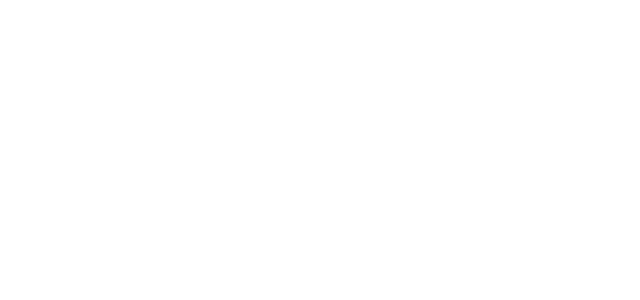
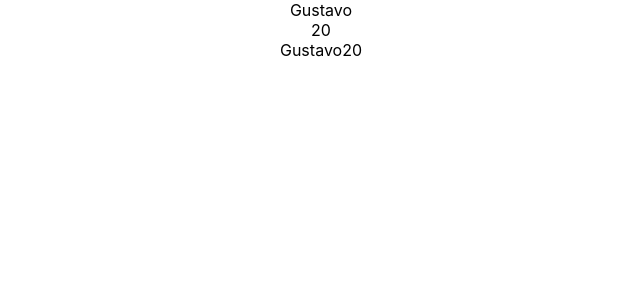
Before and after one commit to IDEjr/tutoriais-2022, a React (Create React App) app: page / in a window 1280 px wide. Shown: the top 300 px of the page, without its empty margins (319-959 px from the left). Built offline with nearby package versions, Linux system fonts and the light colour scheme.

Commit message:
ajustes finais renato

```diff
--- a/src/App.jsx
+++ b/src/App.jsx
@@ -1,6 +1,14 @@
+import Box from "./components/box";
+import ExibirData from "./components/exibirData";
 
 export default function App() {
   return (
-    <></>
+    <Box vertical>
+      <ExibirData nome='Gustavo' idade='20'/>
+      <Box>
+        <ExibirData nome='Gustavo' idade='20'/>
+      </Box>
+    </Box>
+
   );
 }
--- a/src/components/box/box.module.css
+++ b/src/components/box/box.module.css
@@ -1,11 +1,18 @@
-.container
+.linha
 {
-    font-size:small;
+    width: 100%;
+    height: fit-content;
 
+    display: flex;
+    flex-direction: row;
+    justify-content: center;
+    align-items: center;
+}
+
+.coluna
+{
     display: flex;
     flex-direction: column;
     justify-content: center;
     align-items: center;
-
-    margin-bottom: 20px;
 }
--- a/src/components/box/index.jsx
+++ b/src/components/box/index.jsx
@@ -2,9 +2,14 @@
 
 export default function box(props)
 {
+    let display
+    if(props.vertical) display = style.coluna
+    else display = style.linha
+
     return(
-        <div className={style.container}>
+        <div className={display}>
             {props.children}
         </div>
     )
+
 }
--- /dev/null
+++ b/src/components/exibirData/index.jsx
@@ -0,0 +1,9 @@
+export default function exibirData({nome, idade})
+{
+    return(
+        <>
+            <span>{nome ? nome : 'Sem Nome'}</span>
+            <span>{idade ? idade : '10'}</span>
+        </>
+    )
+}
```
Also changed, not shown: src/components/exibirNome/index.jsx (deleted, +0 -12 lines).
